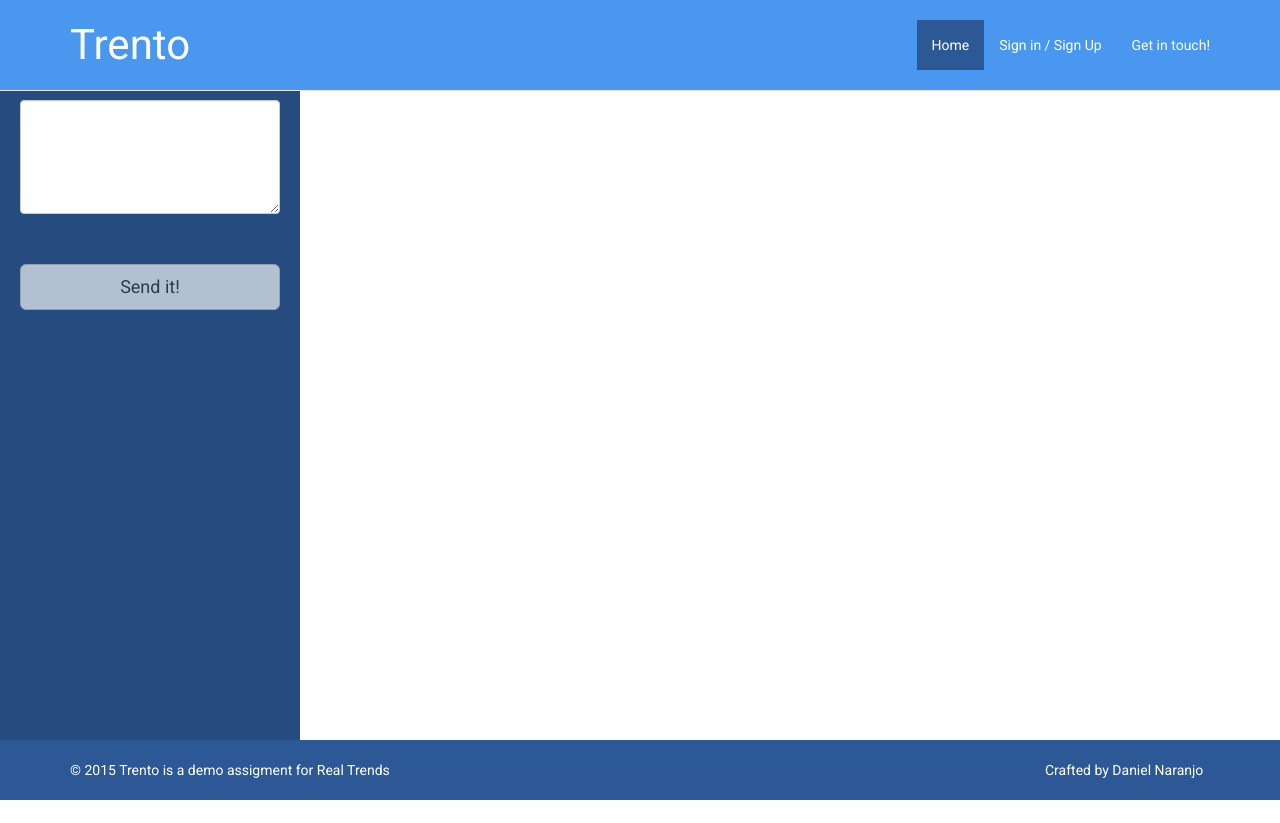
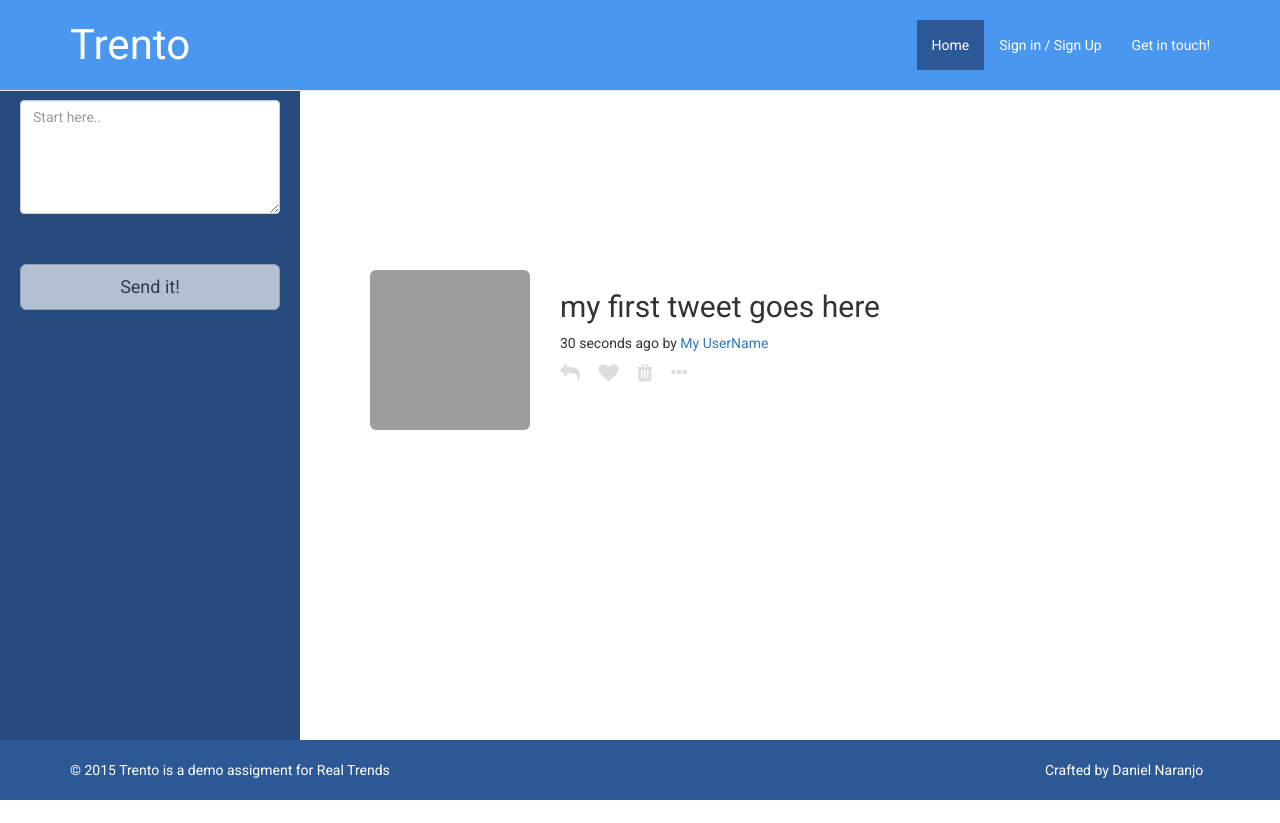
Before and after one commit to danielnaranjo/trento, a plain HTML site: page index.html in a window 1280 px wide. Both pictures are taken after a click on the button "Sign in with Twitter". After the commit the page ends 800 px from the top, so only its background shows below. Drawn offline with nearby package versions, Linux system fonts and the light colour scheme; grey boxes are pictures that could not be loaded.

Commit message:
Listins without funcionability

```diff
--- a/css/styles.css
+++ b/css/styles.css
@@ -1,5 +1,7 @@
 body {
 	font-family: 'Roboto', sans-serif;
+	margin: 0;
+	padding: 0;
 }
 section {
 	margin: 250px auto 0 auto;
@@ -47,7 +49,19 @@ aside {
 	margin: 50px auto !important;
 }
 
-/* animate.css */
+#listed:hover {
+	background-color: #ddd;
+}
+
+#listed a i {
+	color: #ddd;
+	font-size: 20px;
+	padding-right: 15px;
+}
+#listed a:hover i {
+	color: #aaa;
+}
+
 @-webkit-keyframes hue {
   from {
     -webkit-filter: hue-rotate(0deg);
--- a/index.html
+++ b/index.html
@@ -39,7 +39,7 @@
 
 	<section>
 		<div class="container">
-			<div class="row">
+			<div class="row" id="start">
 				<div class="col-md-4 col-md-offset-4 col-sm-6 col-sm-offset-4 col-xs-12">
 					<div id="loginPanel" class="panel panel-default">
 						<div class="panel-heading">
@@ -57,6 +57,21 @@
 					</div>
 				</div>
 			</div>
+			<div class="row" id="listed" style="display:none;">
+				<div class="col-md-2 col-md-offset-3">
+					<img src="http://placeimg.com/640/640/any" alt="avatar" class="img-rounded img-responsive">
+				</div>
+				<div class="col-md-6">
+					<h2>my first tweet goes here</h2>
+					<p>30 seconds ago by <a href="#">My UserName</a></p>
+					<p>
+						<a href="#"  data-toggle="tooltip" data-placement="bottom" title="Reply to this guy!"><i class="fa fa-reply"></i></a>
+						<a href="#"  data-toggle="tooltip" data-placement="bottom" title="Loves... Likes... Favorites... All verbs means the same"><i class="fa fa-heart"></i></a>
+						<a href="#"  data-toggle="tooltip" data-placement="bottom" title="I should not tweet that!"><i class="fa fa-trash"></i></a>
+						<a href="#"  data-toggle="tooltip" data-placement="bottom" title="More option will be great!"><i class="fa fa-ellipsis-h"></i></a>
+					</p>
+				</div>
+			</div>
 		</div>
 	</section>
 
@@ -66,7 +81,7 @@
 			<div class="col-md-12">
 				<form action="">
 					<div class="form-group">
-						<textarea class="form-control" rows="5" col="3" onkeyup="countChar(this)"></textarea>
+						<textarea class="form-control" rows="5" col="3" onkeyup="countChar(this)" placeholder="Start here.."></textarea>
 						<small class="pull-right" style="visibility:hidden;">
 							<span id="charNum">0</span> characters
 						</small>
--- a/js/main.js
+++ b/js/main.js
@@ -17,6 +17,8 @@ function countChar(val) {
 $(function(){
 	// for test propose
 	console.log('Got it!');
+	// Fire tooltip widget!
+	//$('[data-toggle="tooltip"]').tooltip();
 
 	//hide until log in
 	$('aside').css('display','none');
@@ -24,6 +26,9 @@ $(function(){
 	$('button').on('click', function(){
 		$('aside').css('display','inline').addClass('animated fadeInLeft');
 		$('#loginPanel').addClass('animated fadeOutDown');
+
+		$('#start').css('display','none');
+		$('#listed').css('display','inline').addClass('animated fadeInUp');
 
 		// Funny thing is allowed ;)
 		$('#hireMe').attr('href','mailto:daniel@loultimoenlaweb.com?subject=Trento is OK&body=Nice one!');
```
